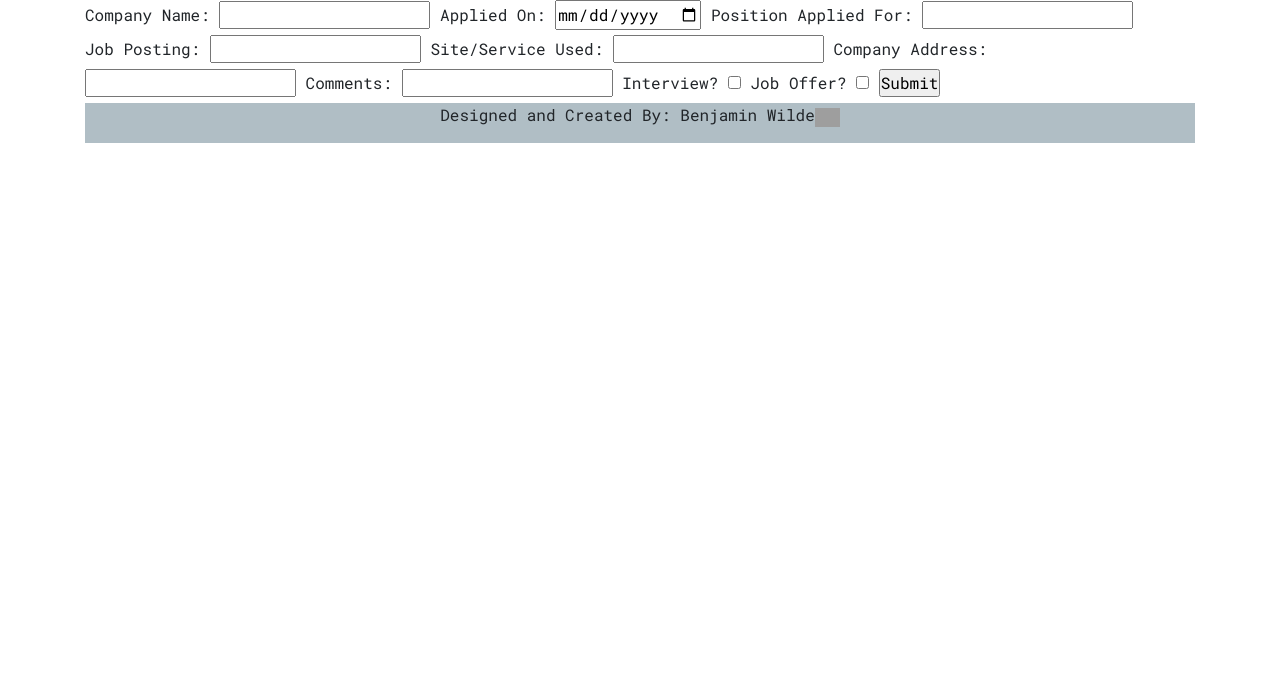
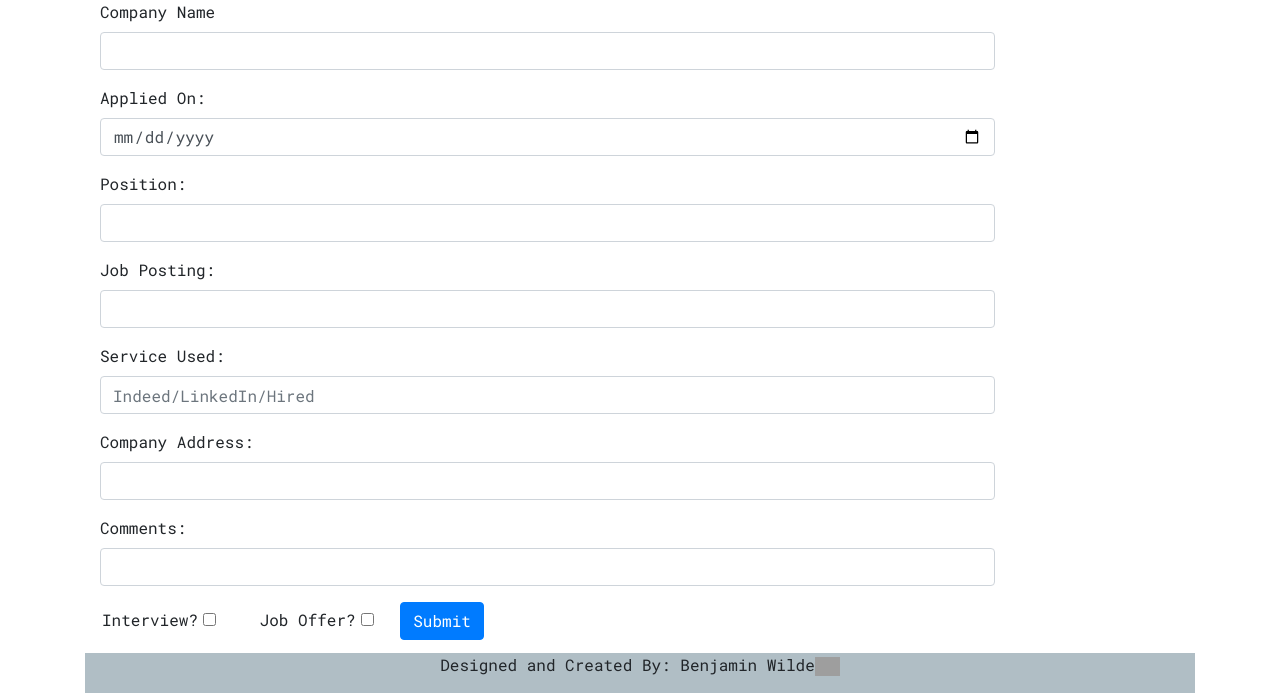
Before and after one commit to benjaminwilde01/application-logger, a Node server app: page /applications/new in a window 1280 px wide. Shown: the part 188-881 px from the top of the page. Before the commit the page ends 331 px from the top, so only its background shows below. Run offline with Node 20, Linux system fonts and the light colour scheme; some libraries are stand-ins or nearby versions; grey boxes are pictures that could not be loaded.

Commit message:
added some styling to new.ejs

```diff
--- a/public/css/new.css
+++ b/public/css/new.css
@@ -13,12 +13,16 @@ header {
     margin-top: 30px;
 }
 
-/* .listing {
-    margin: 10px 0 10px 0;
-} */
+.checkbox {
+    margin-left: 12px;
+}
 
-.card {
-    margin: 20px 0;
+.check {
+    padding-left: 15px;
+}
+
+.form-check-label {
+    padding: 5px;
 }
 
 .footer {
--- a/views/new.ejs
+++ b/views/new.ejs
@@ -15,36 +15,70 @@
             <a href="/applications/">Return To Home Page</a>
         </header>
 
-        <form action="/applications" method="POST">
-            <label for="name">Company Name:</label>
-            <input type="text" name="name" id="name"/>
+            <form class="form-horizontal" action="/applications" method="POST">
+                <div class="form-group">
+                    <label class="control-label col-sm-2" for="name">Company Name</label>
+                    <div class="col-sm-10">
+                        <input class="form-control" type="text" name="name" id="name"/>
+                    </div>
+                </div>
+                <div class="form-group">
+                    <label class="control-label col-sm-2" for="date">Applied On:</label>
+                    <div class="col-sm-10">
+                        <input class="form-control" type="date" name="date" id="date"/>
+                    </div>
+                </div>
 
-            <label for="date">Applied On:</label>
-            <input type="date" name="date" id="date"/>
+                <div class="form-group">
+                    <label class="control-label col-sm-2" for="position">Position:</label>
+                    <div class="col-sm-10">
+                        <input class="form-control" type="text" name="position" id="position"/>
+                    </div>
+                </div>
 
-            <label for="position">Position Applied For:</label>
-            <input type="text" name="position" id="position"/>
+                <div class="form-group">
+                    <label class="control-label col-sm-2" for="jobPosting">Job Posting:</label>
+                    <div class="col-sm-10">
+                        <input class="form-control" type="text" name="jobPosting" id="jobPosting"/>
+                    </div>
+                </div>
 
-            <label for="jobPosting">Job Posting:</label>
-            <input type="text" name="jobPosting" id="jobPosting"/>
+                <div class="form-group">
+                    <label class="control-label col-sm-2" for="service">Service Used:</label>
+                    <div class="col-sm-10">
+                        <input class="form-control" type="text" name="service" id="service" placeholder="Indeed/LinkedIn/Hired"/>
+                    </div>
+                </div>
 
-            <label for="service">Site/Service Used:</label>
-            <input type="text" name="service" id="service"/>
+                <div class="form-group">
+                    <label class="control-label col-sm-2" for="location">Company Address:</label>
+                    <div class="col-sm-10">
+                        <input class="form-control" type="text" name="location" id="location"/>
+                    </div>
+                </div>
 
-            <label for="location">Company Address:</label>
-            <input type="text" name="location" id="location"/>
+                <div class="form-group">
+                    <label class="control-label col-sm-2" for="comment">Comments:</label>
+                    <div class="col-sm-10">
+                        <input class="form-control" type="text" name="comment" id="comment"/>
+                    </div>
+                </div>
 
-            <label for="comment">Comments:</label>
-            <input type="text" name="comment" id="comment"/>
+                <div class="checkbox form-group form-check-inline">
+                    <label class="form-check-label" for="interview">Interview?</label>
+                    <input class="check form-check-input" type="checkbox" name="interview" id="interview"/>
+                </div>
 
-            <label for="interview">Interview?</label>
-            <input type="checkbox" name="interview" id="interview"/>
+                <div class="checkbox form-group form-check-inline">
+                    <label class="form-check-label" for="offer">Job Offer?</label>
+                    <input class="check form-check-input" type="checkbox" name="offer" id="offer"/>
+                </div>
 
-            <label for="offer">Job Offer?</label>
-            <input type="checkbox" name="offer" id="offer"/>
+                <input class="btn btn-primary" type="submit" value="Submit">
 
-            <input type="submit" value="Submit">
-        </form>
+            </form>
+
+
         <!-- FOOTER -->
         <%- include ('./partials/footer.ejs') %>
 
```
